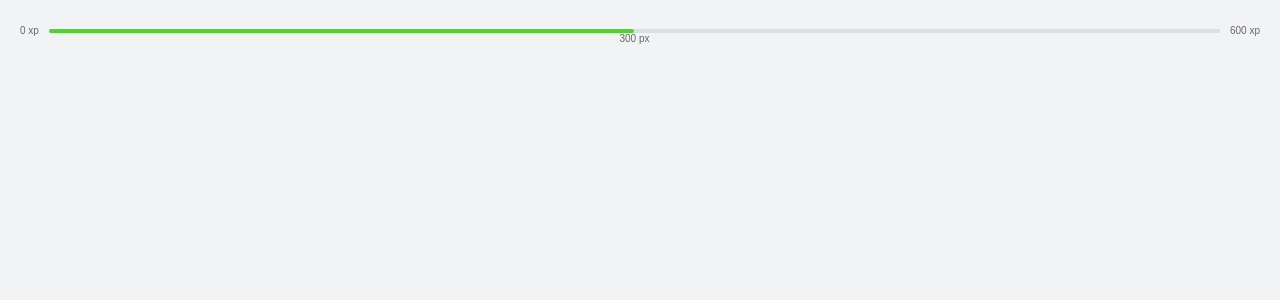
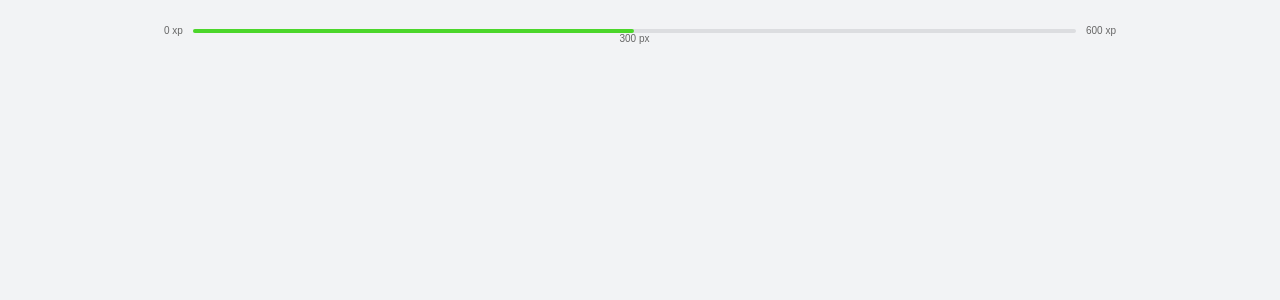
Before and after one commit to viniciusbmello/TypeScript-Next-NLW4, a Next.js app: page / in a window 1280 px wide. Shown: the top 300 px of the page. Built offline with nearby package versions, Linux system fonts and the light colour scheme.

Commit message:
Media Query

```diff
--- a/src/styles/global.ts
+++ b/src/styles/global.ts
@@ -36,6 +36,12 @@ const GlobalStyle = createGlobalStyle`
     font: 400 1.6rem sans-serif;
     color: ${props => props.theme.colors.text};
   }
+
+  @media screen and (min-width: 1100px) {
+    body > div  {
+      max-width: 992px;
+    }
+  }
 `
 
 export default GlobalStyle
```
